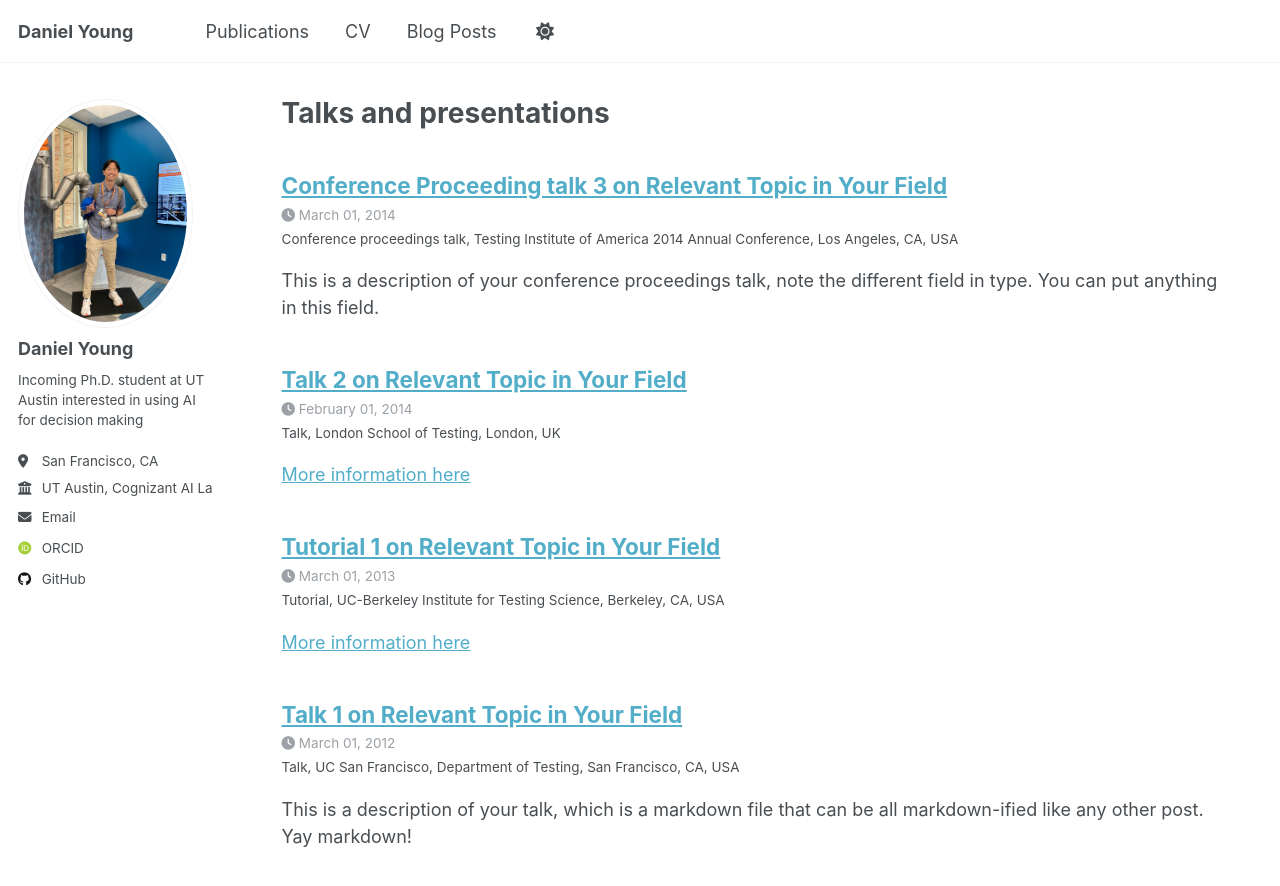
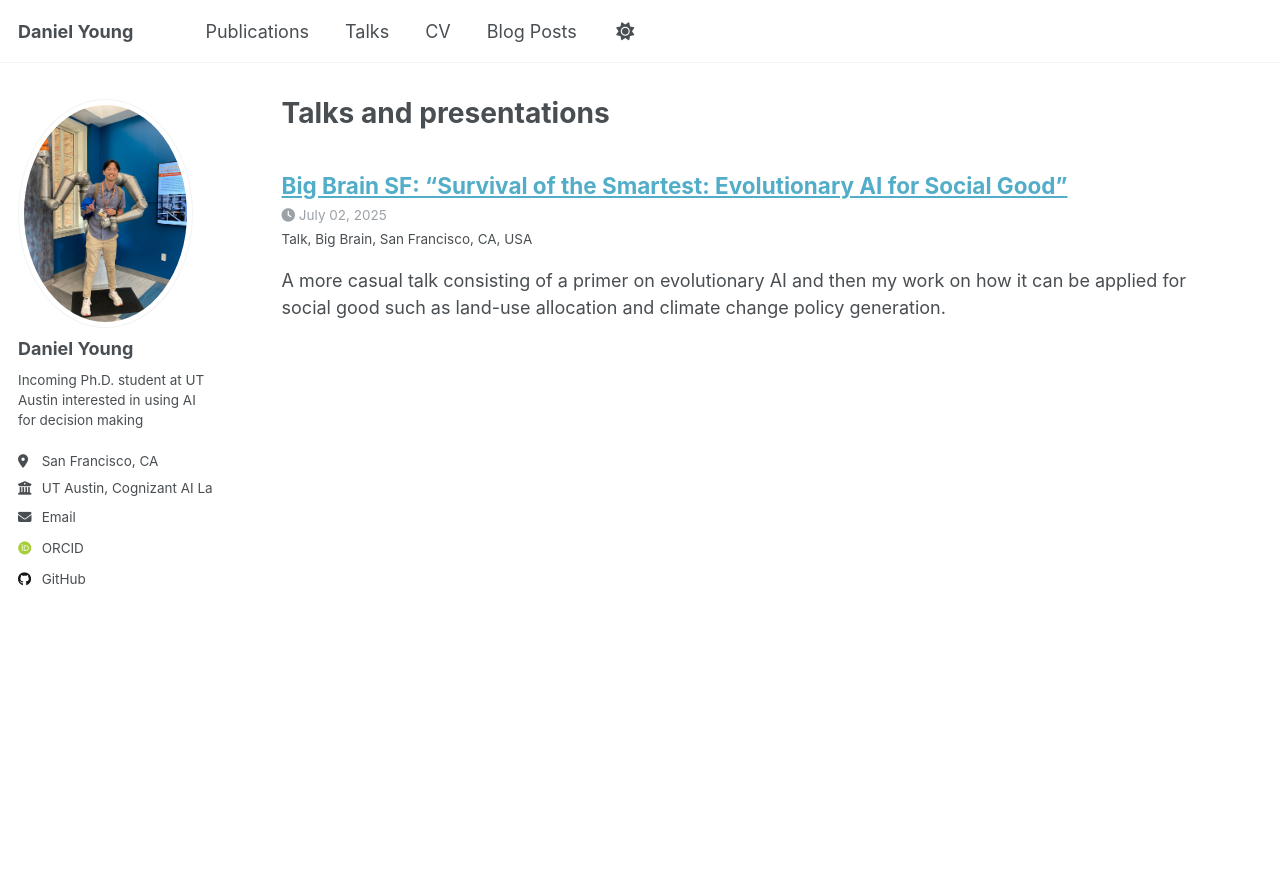
Before and after one commit to danyoungday/danyoungday.github.io, a Jekyll site: the page built from _pages/talks.html, in a window 1280 px wide and 1071 px high. Shown: the top 886 px of the window. Built offline with Jekyll 4.4.1, drawn with Linux system fonts in a browser that asks for light colours; some web fonts are replaced.

Commit message:
Added talks section

```diff
--- a/_data/cv.json
+++ b/_data/cv.json
@@ -64,6 +64,13 @@
     }
   ],
   "presentations": [
+    {
+      "name": "Survival of the Smartest: Evolutionary AI for Social Good",
+      "event": "Big Brain SF",
+      "date": "2025-07-02",
+      "location": "San Francisco, CA, USA",
+      "description": "A more casual talk consisting of a primer on evolutionary AI and then my work on how it can be applied for social good such as land-use allocation and climate change policy generation."
+    }
   ],
   "teaching": [
   ],
--- a/_data/navigation.yml
+++ b/_data/navigation.yml
@@ -11,8 +11,8 @@ main:
   - title: "Publications"
     url: /publications/
 
-  # - title: "Talks"
-  #   url: /talks/
+  - title: "Talks"
+    url: /talks/
 
   # - title: "Teaching"
   #   url: /teaching/
--- a/_talks/2012-03-01-talk-1.md
+++ /dev/null
@@ -1,11 +0,0 @@
----
-title: "Talk 1 on Relevant Topic in Your Field"
-collection: talks
-type: "Talk"
-permalink: /talks/2012-03-01-talk-1
-venue: "UC San Francisco, Department of Testing"
-date: 2012-03-01
-location: "San Francisco, CA, USA"
----
-
-This is a description of your talk, which is a markdown file that can be all markdown-ified like any other post. Yay markdown!
--- a/_talks/2013-03-01-tutorial-1.md
+++ /dev/null
@@ -1,13 +0,0 @@
----
-title: "Tutorial 1 on Relevant Topic in Your Field"
-collection: talks
-type: "Tutorial"
-permalink: /talks/2013-03-01-tutorial-1
-venue: "UC-Berkeley Institute for Testing Science"
-date: 2013-03-01
-location: "Berkeley, CA, USA"
----
-
-[More information here](http://exampleurl.com)
-
-This is a description of your tutorial, note the different field in type. This is a markdown files that can be all markdown-ified like any other post. Yay markdown!
--- a/_talks/2014-02-01-talk-2.md
+++ /dev/null
@@ -1,13 +0,0 @@
----
-title: "Talk 2 on Relevant Topic in Your Field"
-collection: talks
-type: "Talk"
-permalink: /talks/2014-02-01-talk-2
-venue: "London School of Testing"
-date: 2014-02-01
-location: "London, UK"
----
-
-[More information here](http://example2.com)
-
-This is a description of your talk, which is a markdown files that can be all markdown-ified like any other post. Yay markdown!
--- a/_talks/2014-03-01-talk-3.md
+++ /dev/null
@@ -1,11 +0,0 @@
----
-title: "Conference Proceeding talk 3 on Relevant Topic in Your Field"
-collection: talks
-type: "Conference proceedings talk"
-permalink: /talks/2014-03-01-talk-3
-venue: "Testing Institute of America 2014 Annual Conference"
-date: 2014-03-01
-location: "Los Angeles, CA, USA"
----
-
-This is a description of your conference proceedings talk, note the different field in type. You can put anything in this field.
--- /dev/null
+++ b/_talks/bigbrain.md
@@ -0,0 +1,11 @@
+---
+title: "Big Brain SF: \"Survival of the Smartest: Evolutionary AI for Social Good\""
+collection: talks
+type: "Talk"
+permalink: /talks/bigbrain
+venue: "Big Brain"
+date: 2025-07-02
+location: "San Francisco, CA, USA"
+---
+
+A more casual talk consisting of a primer on evolutionary AI and then my work on how it can be applied for social good such as land-use allocation and climate change policy generation.
```
Also changed, not shown: _pages/cv.md (+2 -2 lines).
